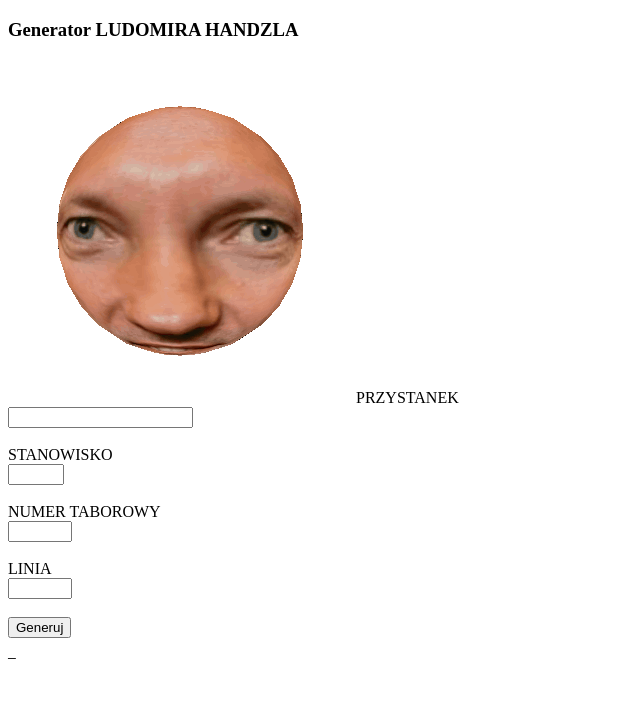
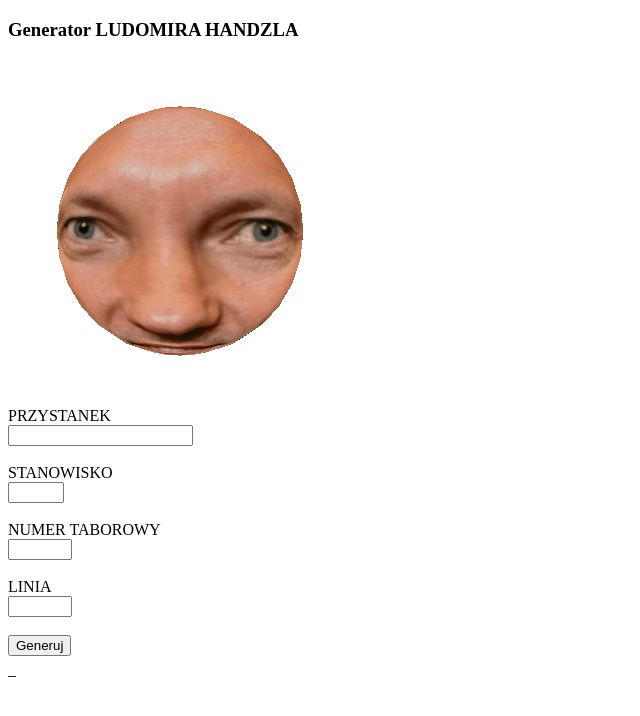
Before and after one commit to scasia/handzel, a plain HTML site: page handzel.html in a window 1280 px wide. Shown: the whole page, without its empty margins (0-640 px from the left). Drawn offline with Linux system fonts and the light colour scheme.

Commit message:
Update handzel.html

```diff
--- a/handzel.html
+++ b/handzel.html
@@ -7,7 +7,7 @@
 <body>
 <h3>Generator LUDOMIRA HANDZLA</h3>
 
-<Img src="handzel.gif" alt="jajo">
+<Img src="handzel.gif" alt="jajo"> <br>
 
 <label>PRZYSTANEK</label><br>
 <input id="p" maxlength="30"><br><br>
```
